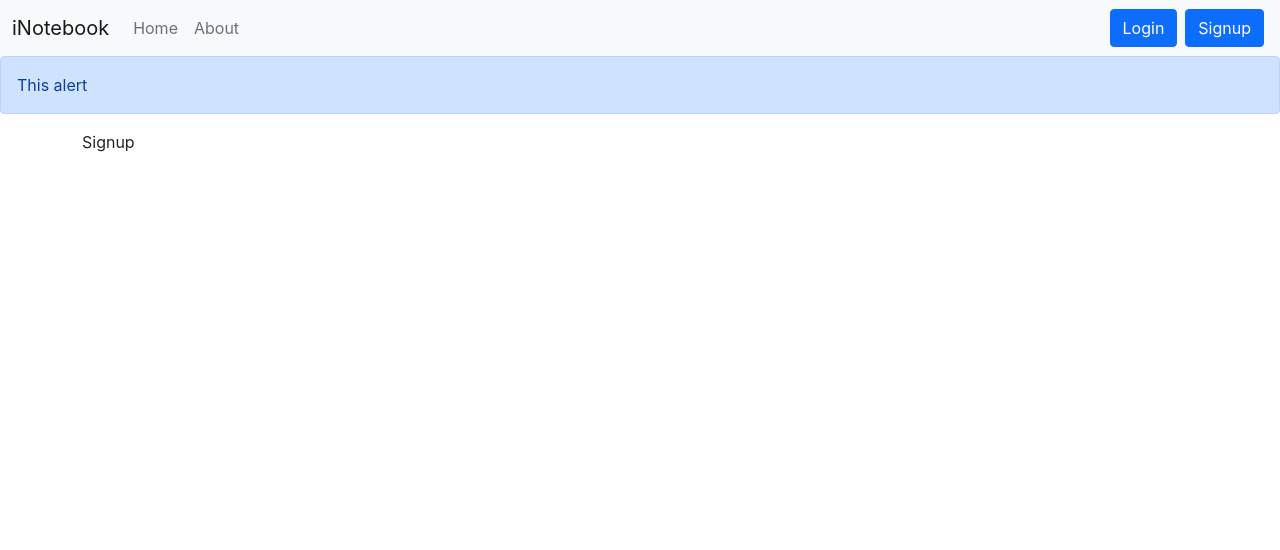
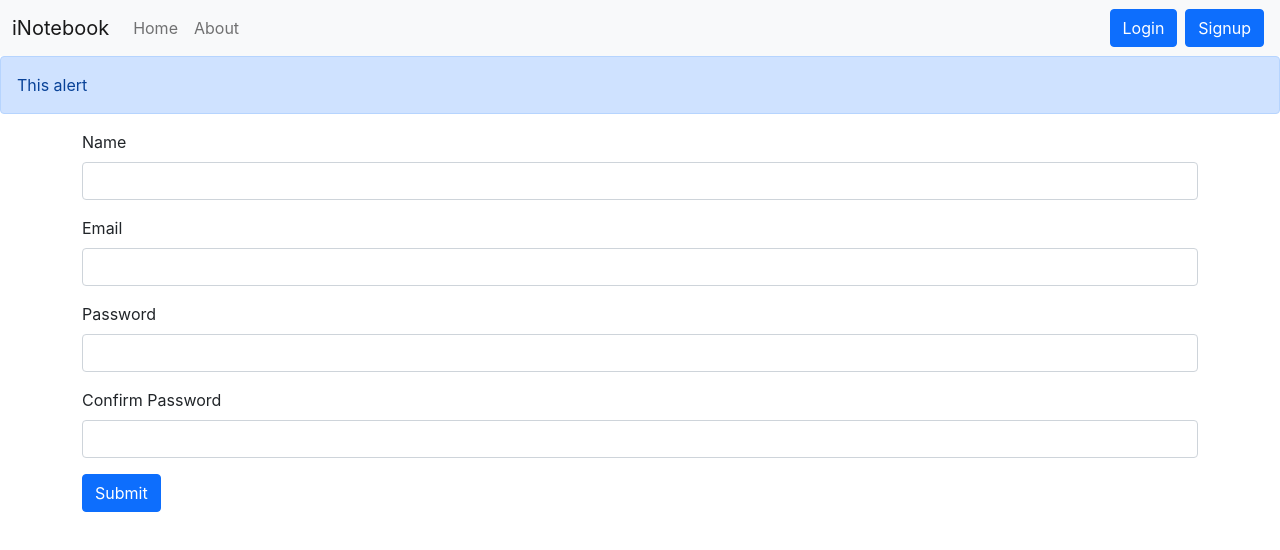
Before and after one commit to faiz-webdev/reactjs-mern-stack, a React (Create React App) app: page /signup in a window 1280 px wide. Shown: the top 550 px of the page. Built offline with nearby package versions, Linux system fonts and the light colour scheme.

Commit message:
signup completed

```diff
--- a/src/components/Signup.js
+++ b/src/components/Signup.js
@@ -1,9 +1,104 @@
-import React from 'react'
+import React, { useState } from "react";
+import { useNavigate } from "react-router-dom";
 
 function Signup() {
+  const [credentials, setCredentials] = useState({
+    name: "",
+    email: "",
+    password: "",
+    cpassword: "",
+  });
+
+  let navigate = useNavigate();
+
+  const handleSubmit = async (e) => {
+    e.preventDefault();
+
+    const { name, email, password, cpassword } = credentials;
+
+    const response = await fetch(`http://localhost:5000/api/auth/createuser`, {
+      method: "POST",
+      headers: {
+        "Content-Type": "application/json",
+      },
+      body: JSON.stringify({
+        name,
+        email,
+        password,
+      }),
+    });
+    const json = await response.json();
+    console.log(json);
+    if (json.success) {
+      localStorage.setItem("token", json.authtoken);
+      navigate("/home");
+    } else {
+      alert("Something went wrong");
+    }
+  };
+
+  const onChange = (e) => {
+    setCredentials({ ...credentials, [e.target.name]: e.target.value });
+  };
   return (
-    <div>Signup</div>
-  )
+    <div>
+      <form onSubmit={handleSubmit}>
+        <div className="mb-3">
+          <label htmlFor="name" className="form-label">
+            Name
+          </label>
+          <input
+            type="text"
+            className="form-control"
+            id="name"
+            name="name"
+            aria-describedby="emailHelp"
+            onChange={onChange}
+          />
+        </div>
+        <div className="mb-3">
+          <label htmlFor="email" className="form-label">
+            Email
+          </label>
+          <input
+            type="email"
+            className="form-control"
+            id="email"
+            name="email"
+            aria-describedby="emailHelp"
+            onChange={onChange}
+          />
+        </div>
+        <div className="mb-3">
+          <label htmlFor="password" className="form-label">
+            Password
+          </label>
+          <input
+            type="password"
+            className="form-control"
+            id="password"
+            name="password"
+            onChange={onChange}
+          />
+        </div>
+        <div className="mb-3">
+          <label htmlFor="cpassword" className="form-label">
+            Confirm Password
+          </label>
+          <input
+            type="password"
+            className="form-control"
+            id="cpassword"
+            name="cpassword"
+            onChange={onChange}
+          />
+        </div>
+        <button type="submit" className="btn btn-primary">
+          Submit
+        </button>
+      </form>
+    </div>
+  );
 }
 
-export default Signup
+export default Signup;
```
Also changed, not shown: 1 other file (tests, documents, lock files or other folders).
